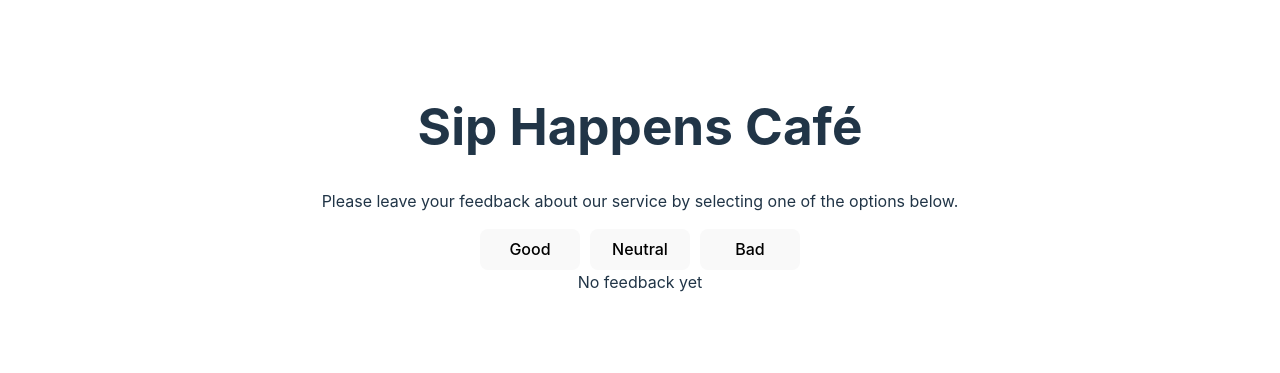
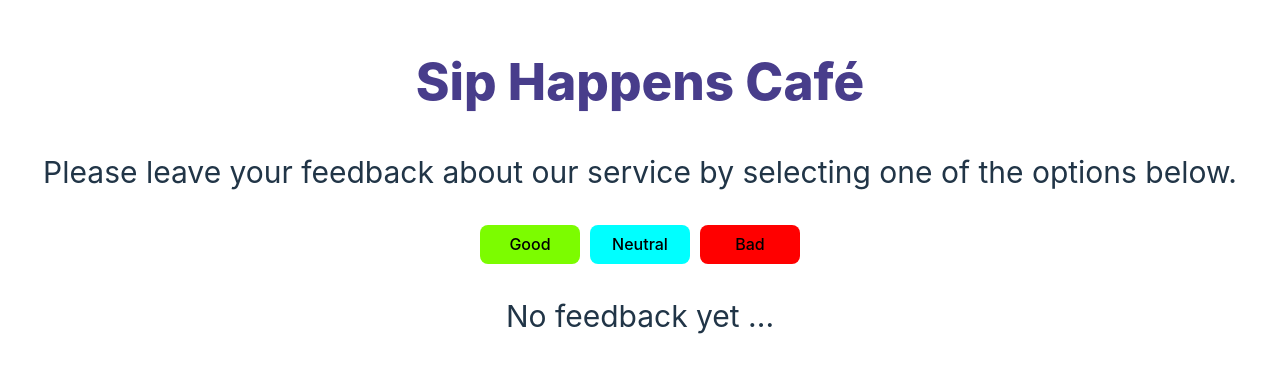
Before and after one commit to NatVladyslav/goit-react-hw-02, a React (Vite) app: page / in a window 1280 px wide. Shown: the part 221-594 px from the top of the page. Built offline with nearby package versions, Linux system fonts and the light colour scheme.

Commit message:
Pre final version of task

```diff
--- a/src/App.jsx
+++ b/src/App.jsx
@@ -3,6 +3,7 @@ import { useState } from 'react'
 import Description from './components/Description/Description'
 import Options from './components/Options/Options'
 import Feedback from './components/Feedback/Feedback'
+import Notification from './components/Notification/Notification'
 
 function App() {
 
@@ -22,13 +23,17 @@ function App() {
     bad: 0
   })
   }
+  const { good, neutral, bad } = feedback;
+
+  let totalFeedback = good + neutral + bad;
+  let positivePercent = Math.round(good/totalFeedback * 100)
 
   return (
     <div>
       <Description/>
-      <Options resetBtn={feedback.good || feedback.neutral || feedback.bad ? true:false} update={updateFeedback} reset={resetFeedback} />
-      {feedback.good || feedback.neutral || feedback.bad ?
-        <Feedback feedback={feedback} /> : "No feedback yet"}
+      <Options total={totalFeedback} update={updateFeedback} reset={resetFeedback} />
+      {good || neutral || bad ?
+        <Feedback feedback={feedback} total={totalFeedback} posPercent={positivePercent}/> : <Notification/>}
   </div>
   )
 }
--- a/src/components/Description/Description.jsx
+++ b/src/components/Description/Description.jsx
@@ -1,3 +1,4 @@
+import './Description.module.css'
 const Description = () => {
   return (
     <div>
--- a/src/components/Description/Description.module.css
+++ b/src/components/Description/Description.module.css
@@ -0,0 +1,10 @@
+h1{
+    color: darkslateblue;
+    font-weight: 800;
+    margin-bottom: 40px;
+    padding: 0;
+}
+p{
+    font-weight: 400;
+    font-size: 30px;
+}
--- a/src/components/Feedback/Feedback.jsx
+++ b/src/components/Feedback/Feedback.jsx
@@ -1,15 +1,13 @@
 import css from './Feedback.module.css'
-const Feedback = ({feedback}) => {
+const Feedback = ({feedback, total, posPercent}) => {
     let { good, neutral, bad } = feedback;
-    let total = good + neutral + bad;
-    let percent = Math.round(good/total * 100)
   return (
     <div className={css.feedback_wrap}>
           <p>Good: {good}</p>
           <p>Neutral: {neutral}</p>
           <p>Bad: {bad}</p>
           <p>Total: {total}</p>
-          <p>Positive: {total === 0 ? 0 : percent}%</p>
+          <p>Positive: {total === 0 ? 0 : posPercent}%</p>
     </div>
   )
 }
--- a/src/components/Feedback/Feedback.module.css
+++ b/src/components/Feedback/Feedback.module.css
@@ -2,4 +2,15 @@
     display: flex;
     flex-direction: column;
     align-items: start;
+    gap: 10px;
 }
+p{
+    padding: 0;
+    margin: 0;
+}
+p:nth-last-child(2){
+margin-top: 30px;
+}
+p:last-child{
+    margin-top: 10px;
+}
--- /dev/null
+++ b/src/components/Notification/Notification.jsx
@@ -0,0 +1,10 @@
+const Notification = () => {
+  return (
+    <div>
+      <p style={{fontWeight: 400,
+    fontSize: 30, marginTop: 30}}>No feedback yet ...</p>
+    </div>
+  )
+}
+
+export default Notification
--- a/src/components/Options/Options.jsx
+++ b/src/components/Options/Options.jsx
@@ -1,11 +1,11 @@
 import css from './Options.module.css'
-const Options = ({ update, reset, resetBtn}) => {
+const Options = ({ update, reset, total}) => {
   return (
     <div className={css.options_wrap}>
-      <button onClick={() => update("good")}>Good</button>
-      <button onClick={()=> update("neutral")}>Neutral</button>
-      <button onClick={()=> update("bad")}>Bad</button>
-      {resetBtn ? <button onClick={reset}>Reset</button>: null }
+      <button className={css.goodBtn} onClick={() => update("good")}>Good</button>
+      <button className={css.neutralBtn} onClick={()=> update("neutral")}>Neutral</button>
+      <button className={css.badBtn} onClick={()=> update("bad")}>Bad</button>
+      {total ? <button className={css.resetBtn} onClick={reset}>Reset</button>: null }
     </div>
   )
 }
--- a/src/components/Options/Options.module.css
+++ b/src/components/Options/Options.module.css
@@ -2,7 +2,24 @@
     display: flex;
     column-gap: 10px;
     justify-content: center;
+    margin-top: 30px;
 }
 button{
     width: 100px;
 }
+.goodBtn{
+    background-color: lawngreen;
+    border: none;
+}
+.neutralBtn{
+    background-color: aqua;
+    border: none;
+}
+.badBtn{
+    background-color: red;
+    border: none;
+}
+.resetBtn{
+    background-color: lightslategray;
+    border: 3px solid darkblue;
+}
```
